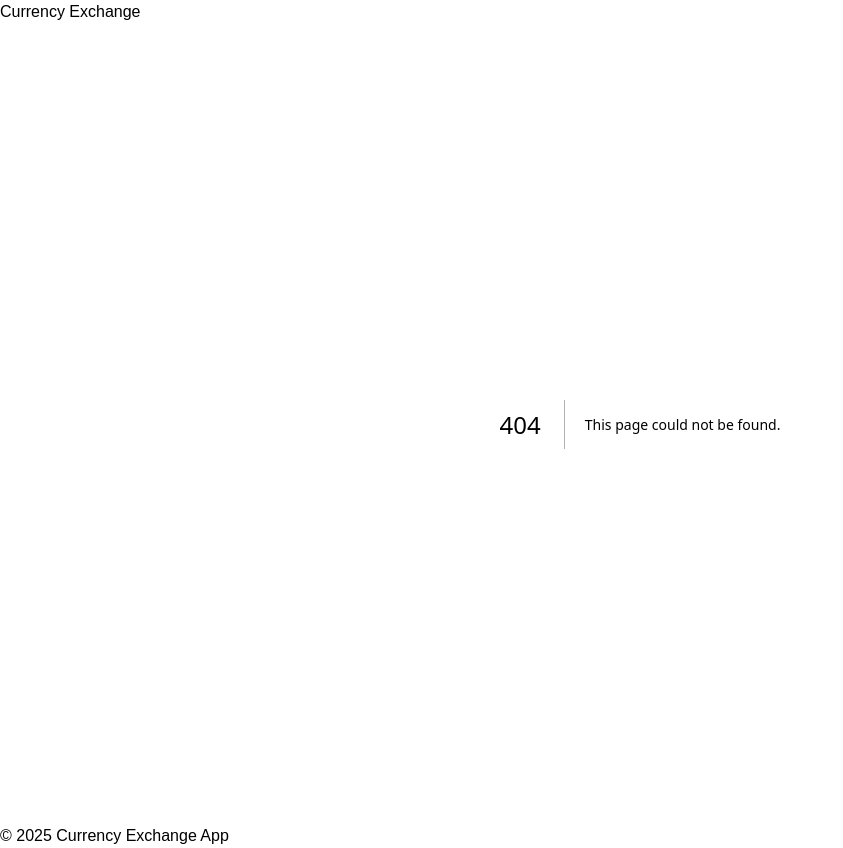
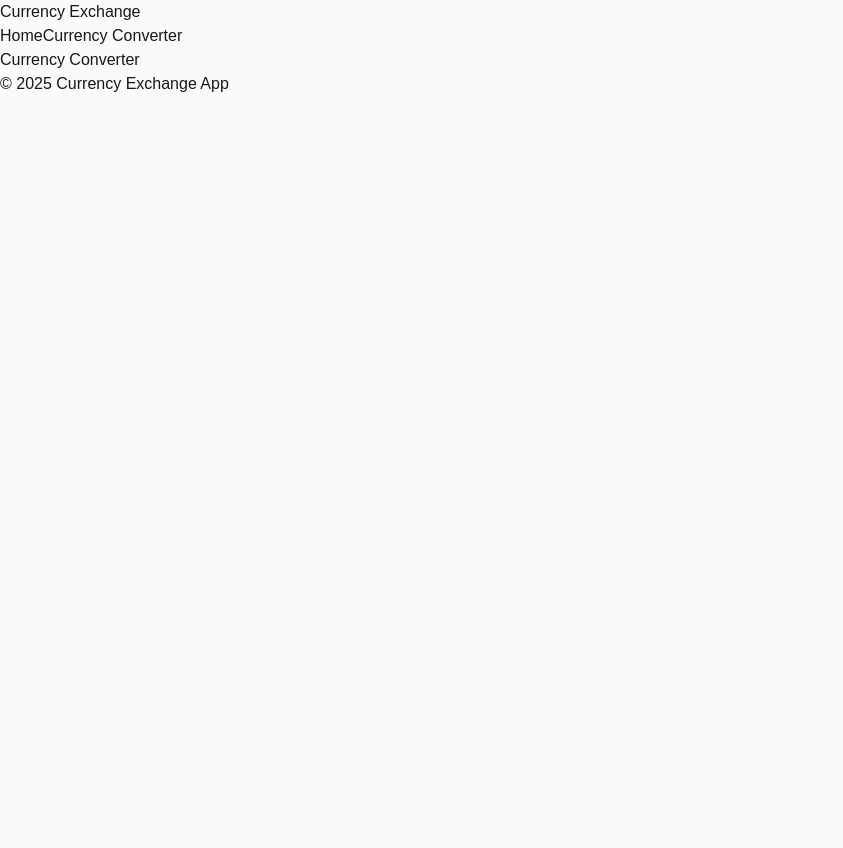
Before and after one commit to mymai91/currency-exchange-next-app, a Next.js app: page /currencyconverter in a window 1280 px wide. Before the commit this address had no page. Shown: the whole page, without its empty margins (0-843 px from the left). After the commit the page ends 800 px from the top, so only its background shows below. Built offline with nearby package versions, Linux system fonts and the light colour scheme.

Commit message:
Add Currency Converter page and update Header links

```diff
--- /dev/null
+++ b/src/app/currencyconverter/page.tsx
@@ -0,0 +1,7 @@
+export default async function CurrencyConverter() {
+  return (
+    <main className="min-h-screen bg-gray-50">
+      <h2 className="text-3xl font-bold text-center pt-10">Currency Converter</h2>
+    </main>
+  )
+}
--- a/src/components/layout/Header.tsx
+++ b/src/components/layout/Header.tsx
@@ -1,9 +1,12 @@
+import Link from "next/link"
 import React from "react"
 
 export function Header() {
   return (
     <header>
       <h1>Currency Exchange</h1>
+      <Link href="/">Home</Link>
+      <Link href="/currencyconverter">Currency Converter</Link>
     </header>
   )
 }
```
